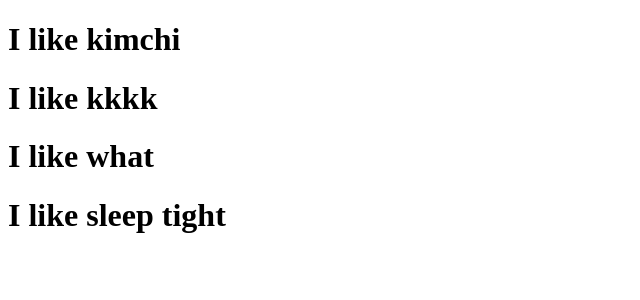
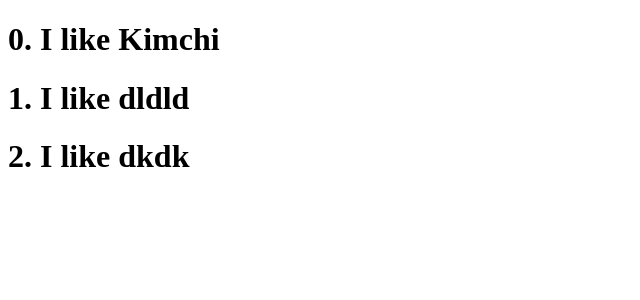
Before and after one commit to Yeyeong99/movie_app_clone_coding, a React (Create React App) app: page / in a window 1280 px wide. Shown: the top 300 px of the page, without its empty margins (0-640 px from the left). Built offline with nearby package versions, Linux system fonts and the light colour scheme.

Commit message:
[Concept] Dynamic Component Generation #5

```diff
--- a/src/App.js
+++ b/src/App.js
@@ -1,15 +1,29 @@
 import React from "react";
 
-function Food(props) {
-  return <h1>I like {props.fav}</h1>;
+function Food({ name, id }) {
+  return (
+    <h1>
+      {id}. I like {name}
+    </h1>
+  );
 }
+
+const foodILike = [
+  { name: "Kimchi", id: 0 },
+  { name: "dldld", id: 1 },
+  { name: "dkdk", id: 2 },
+];
+
 function App() {
   return (
     <div className="App">
-      <Food fav="kimchi" />
+      {/* <Food fav="kimchi" />
       <Food fav="kkkk" />
       <Food fav="what" />
-      <Food fav="sleep tight" />
+      <Food fav="sleep tight" /> */}
+      {foodILike.map((dish) => (
+        <Food name={dish.name} id={dish.id} />
+      ))}
     </div>
   );
 }
```
Also changed, not shown: 1 other file (tests, documents, lock files or other folders).
